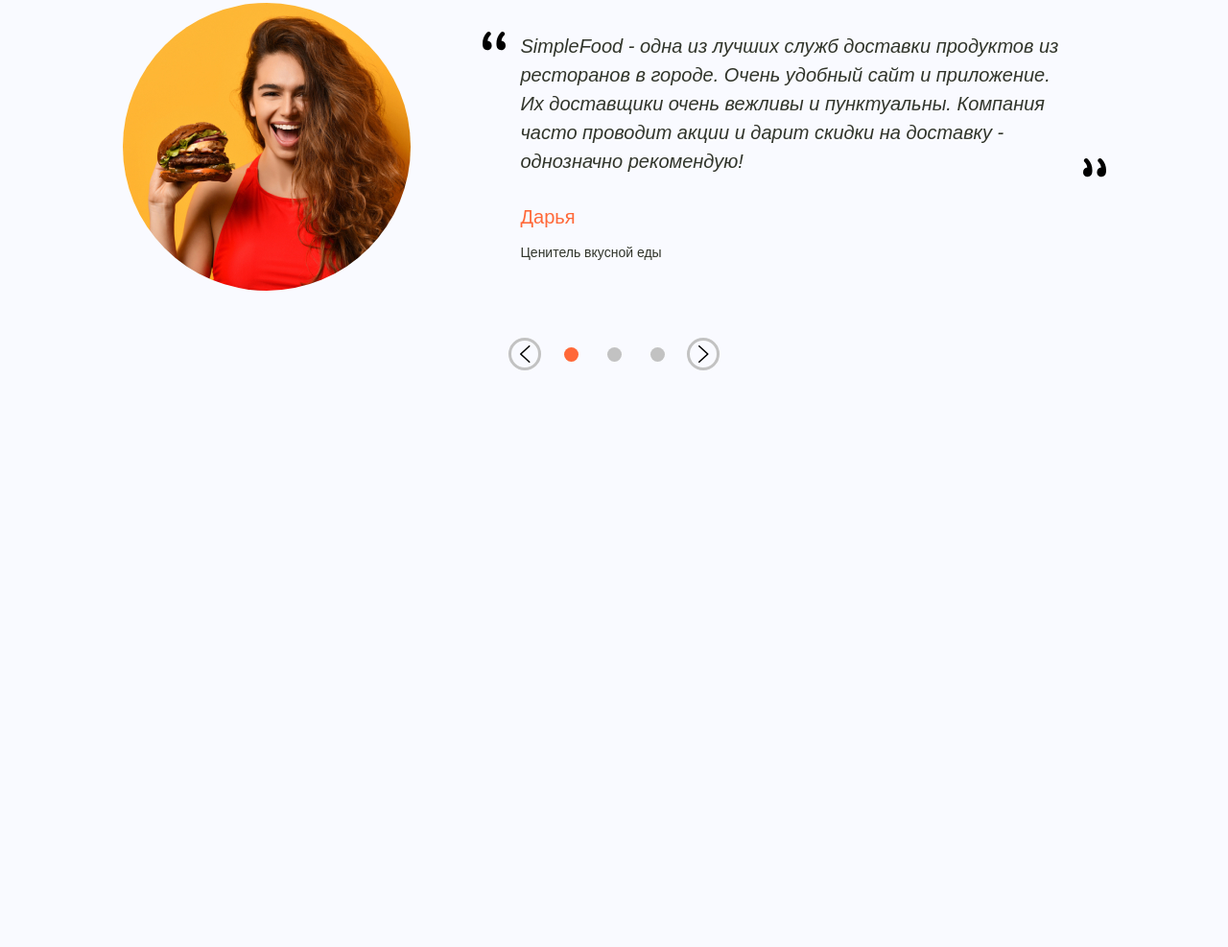
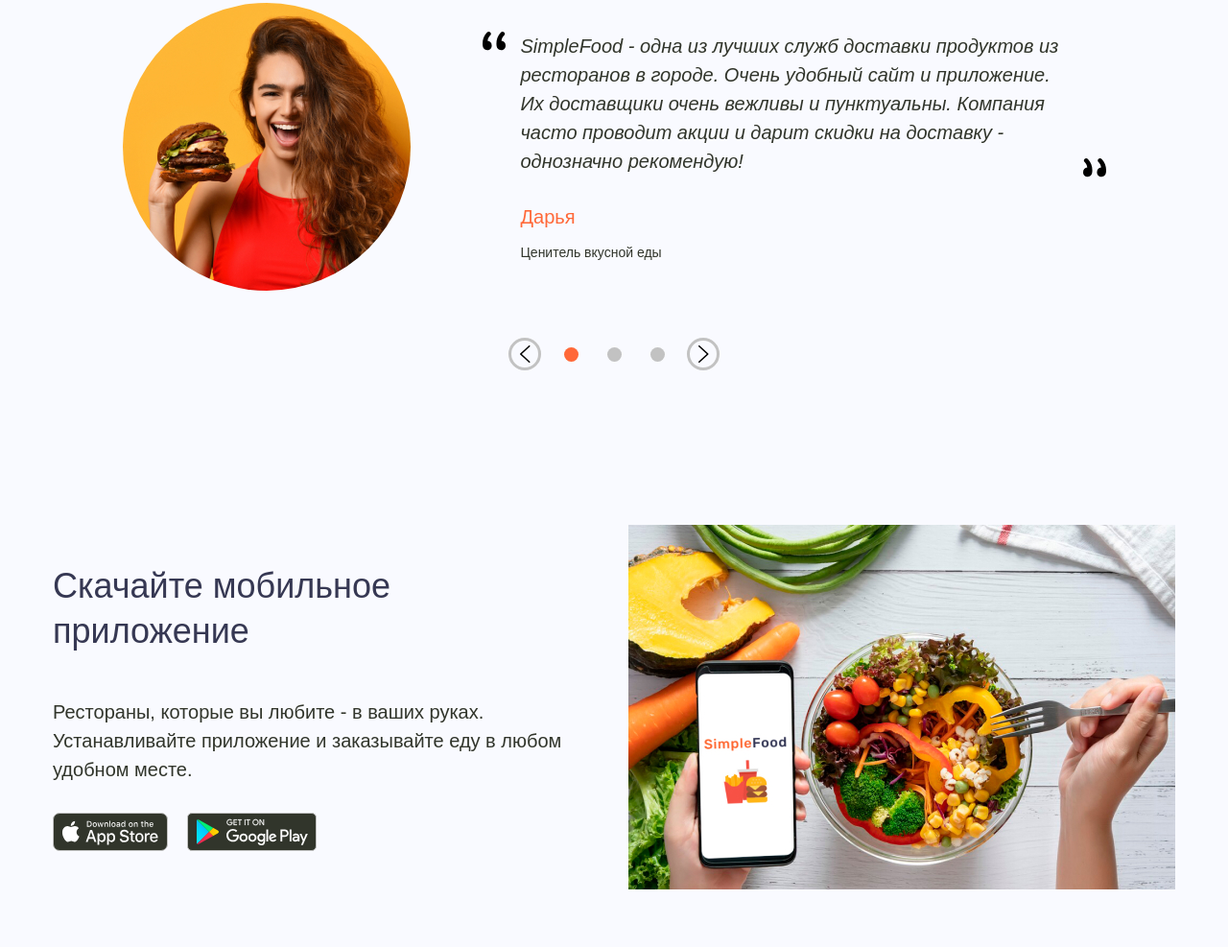
Before and after one commit to berryalien/food-delivery-service, a website: page app/index.html in a window 1280 px wide. Shown: the part 3834-4821 px from the top of the page at 96% size. Before the commit the page ends 4321 px from the top, so only its background shows below. Drawn offline with Linux system fonts and the light colour scheme; files whose address does not match are found by name.

Commit message:
Added markup and styles for the recommendations section.

```diff
--- a/app/index.html
+++ b/app/index.html
@@ -543,6 +543,46 @@
         </div>
       </div>
     </section>
+
+    <section class="recommendations section">
+      <div class="container">
+        <span class="sr-only">
+          <h1>
+            Скачивайте и пользуйтесь нашим удобным приложением для быстрой и качественной доставки еды
+          </h1>
+        </span>
+        <div class="recommendations__benefits">
+          <div class="recommendations__info">
+            <span class="recommendations__care">
+              Скачайте мобильное приложение
+            </span>
+            <p class="recommendations__text">
+              Рестораны, которые вы любите - в ваших руках. Устанавливайте приложение и заказывайте еду в любом
+              удобном
+              месте.
+            </p>
+            <ul class="recommendations__list">
+              <li class="recommendations__item">
+                <a class="recommendations__link" href="https://www.apple.com/app-store/" target="_blank"
+                  rel="noopener noreferrer">
+                  <img class="recommendations__storeapp" src="images/appendices/storeapp.svg" alt="логотип AppStore">
+                  <span class="sr-only">ссылка на AppStore</span>
+                </a>
+              </li>
+              <li class="recommendations__item">
+                <a class="recommendations__link" href="https://play.google.com/store/games?hl=ru&gl=US" target="_blank"
+                  rel="noopener noreferrer">
+                  <img class="recommendations__googlep" src="images/appendices/googlep.svg" alt="логотип Google Play">
+                  <span class="sr-only">ссылка на Google Play</span>
+                </a>
+              </li>
+            </ul>
+          </div>
+          <img class="recommendations__img" src="images/appendices/app.jpg"
+            alt="красиво накрытый стол, в правой руке телефон с изображением приложения simple food ">
+        </div>
+      </div>
+    </section>
   </main>
 
   <script src="js/main.min.js"></script>
--- a/app/scss/style.scss
+++ b/app/scss/style.scss
@@ -532,3 +532,37 @@
     @extend %rubik-400;
   }
 }
+
+.recommendations {
+  &__benefits {
+    display: flex;
+    justify-content: space-between;
+    align-items: center
+  }
+
+  &__info {
+    width: 538px;
+  }
+
+  &__care {
+    color: $title;
+    font-size: 36px;
+    @extend %rubik-500;
+  }
+
+  &__text {
+    font-size: 20px;
+    line-height: 1.5;
+    margin-top: 45px;
+    margin-bottom: 30px;
+    @extend %rubik-400;
+  }
+
+  &__list {
+    display: flex;
+  }
+
+  &__item:not(:last-child) {
+    margin-right: 20px;
+  }
+}
```
Also changed, not shown: app/css/style.min.css.
